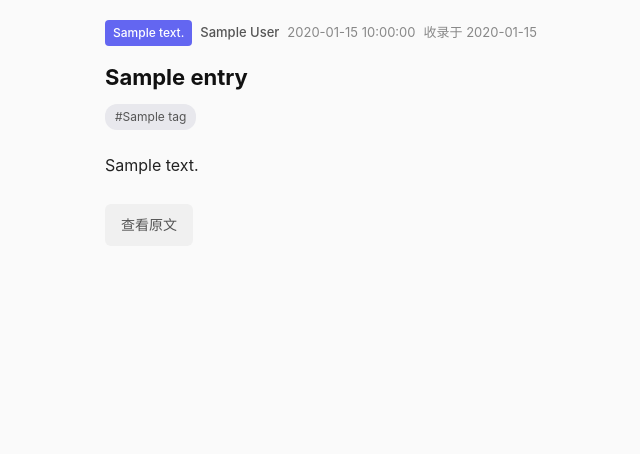
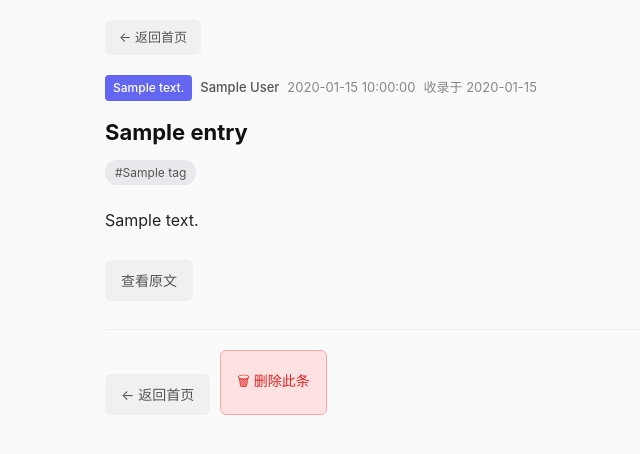
Before and after one commit to agifree939-spec/knowledge-base, a FastAPI app: template templates/detail.html in a window 1280 px wide. Shown: the top 454 px of the page, without its empty margins (191-831 px from the left). Run offline with FastAPI, Linux system fonts and the light colour scheme; the template is opened without the code that fills it: most values are stand-ins (such as "Sample title", 1, 10 or a date in 2020); parts of the project's set-up code (start-up, migrations or seed data) failed here and were passed over; some libraries are stand-ins or nearby versions.

Commit message:
feat: add delete button on homepage & back-to-home on detail page

```diff
--- a/templates/detail.html
+++ b/templates/detail.html
@@ -122,9 +122,41 @@
             font-size: 14px;
         }
         .original-link:hover { background: #e0e0e0; }
+        .back-home {
+            display: inline-block;
+            margin-bottom: 20px;
+            padding: 6px 14px;
+            background: #f0f0f0;
+            border-radius: 6px;
+            color: #555;
+            text-decoration: none;
+            font-size: 13px;
+            transition: background 0.2s;
+        }
+        .back-home:hover { background: #e0e0e0; }
+        .detail-actions {
+            margin-top: 28px;
+            padding-top: 20px;
+            border-top: 1px solid #eee;
+            display: flex;
+            gap: 10px;
+        }
+        .btn-delete-detail {
+            padding: 8px 16px;
+            background: #fee2e2;
+            border: 1px solid #fca5a5;
+            border-radius: 6px;
+            color: #dc2626;
+            font-size: 14px;
+            cursor: pointer;
+            transition: all 0.2s;
+        }
+        .btn-delete-detail:hover { background: #fecaca; }
     </style>
 </head>
 <body>
+    <a href="/" class="back-home">← 返回首页</a>
+
     <div class="meta">
         <span class="type">{{ entry.content_type }}</span>
         {% if entry.source_author %}
@@ -153,5 +185,26 @@
     {# 不再显示尾部图片，因为已经在 full_text 中通过 markdown 渲染了 #}
 
     <a href="{{ entry.url }}" class="original-link" target="_blank">查看原文</a>
+
+    <div class="detail-actions">
+        <a href="/" class="original-link">← 返回首页</a>
+        <button class="btn-delete-detail" onclick="deleteEntry({{ entry.id }}, '{{ entry.title|e }}')">🗑 删除此条</button>
+    </div>
+
+    <script>
+    async function deleteEntry(id, title) {
+        if (!confirm(`确定删除「${title}」？`)) return;
+        try {
+            const r = await fetch(`/api/entries/${id}`, { method: 'DELETE' });
+            if (r.ok) {
+                window.location.href = '/';
+            } else {
+                alert('删除失败');
+            }
+        } catch(e) {
+            alert('删除失败: ' + e.message);
+        }
+    }
+    </script>
 </body>
 </html>
```
Also changed, not shown: templates/index.html (+44 -0 lines).
